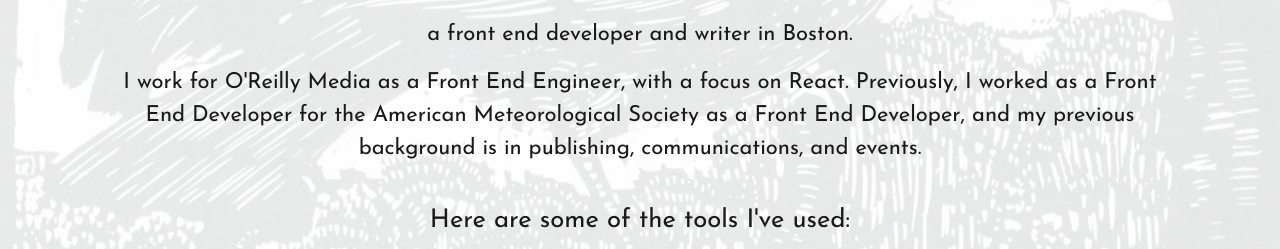
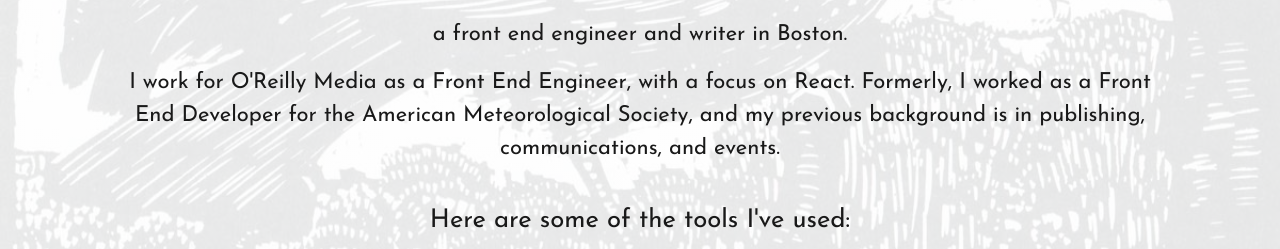
Before and after one commit to evanperriello/evanperriello.github.io, a plain HTML site: page index.html in a window 1280 px wide. Shown: the part 375-624 px from the top of the page. Drawn offline with Linux system fonts and the light colour scheme.

Commit message:
Fix copy issues

```diff
--- a/index.html
+++ b/index.html
@@ -51,9 +51,9 @@
             <img class="intro__img" alt="Evan Perriello's profile photo" src="img/profilePhoto.jpg">
             <h2 class="section__title">I'm Evan,</h2>
             <div class="section__text">
-                <p>a front end developer and writer in Boston.
+                <p>a front end engineer and writer in Boston.
                 </p>
-                <p>I work for O'Reilly Media as a Front End Engineer, with a focus on React. Previously, I worked as a Front End Developer for the American Meteorological Society as a Front End Developer, and my previous background is in publishing, communications, and events.</p>
+                <p>I work for O'Reilly Media as a Front End Engineer, with a focus on React. Formerly, I worked as a Front End Developer for the American Meteorological Society, and my previous background is in publishing, communications, and events.</p>
                 <h3 class="h3">Here are some of the tools I've used:</h3>
                 <div class="toolbox">
                     <img class="toolbox__tool" src="img/icons/html5-original-wordmark.svg" alt="HTML 5">
```
